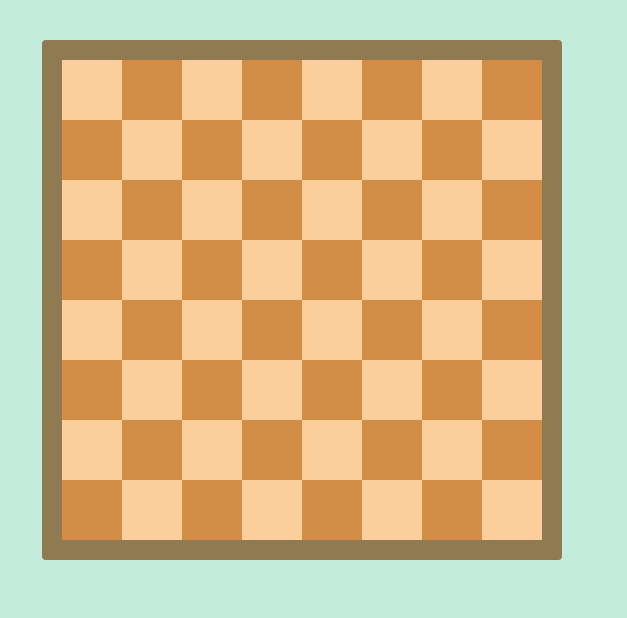
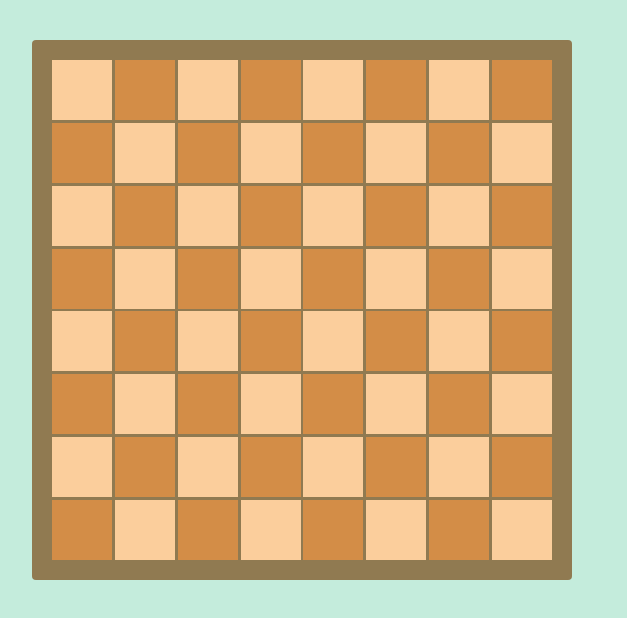
Before and after one commit to latipovodil/homework-4.4-JS-Dom-Shaxmat, a plain HTML site: page index.html in a window 1280 px wide. Shown: the full height of the page, 338-965 px from the left. Drawn offline with Linux system fonts and the light colour scheme.

Commit message:
shaxmat 4-element end

```diff
--- a/css/main.css
+++ b/css/main.css
@@ -8,9 +8,9 @@ img {
 }
 
 .container {
-  width: 520px;
+  width: 540px;
   margin: auto;
-  height: 520px;
+  height: 540px;
   background-color: rgb(144, 122, 81);
   padding: 20px;
   margin-top: 40px;
@@ -20,6 +20,7 @@ img {
   align-items: center;
   justify-content: space-between;
   color: rgb(8, 50, 83);
+  gap: 2px;
 }
 
 .spans {
```
